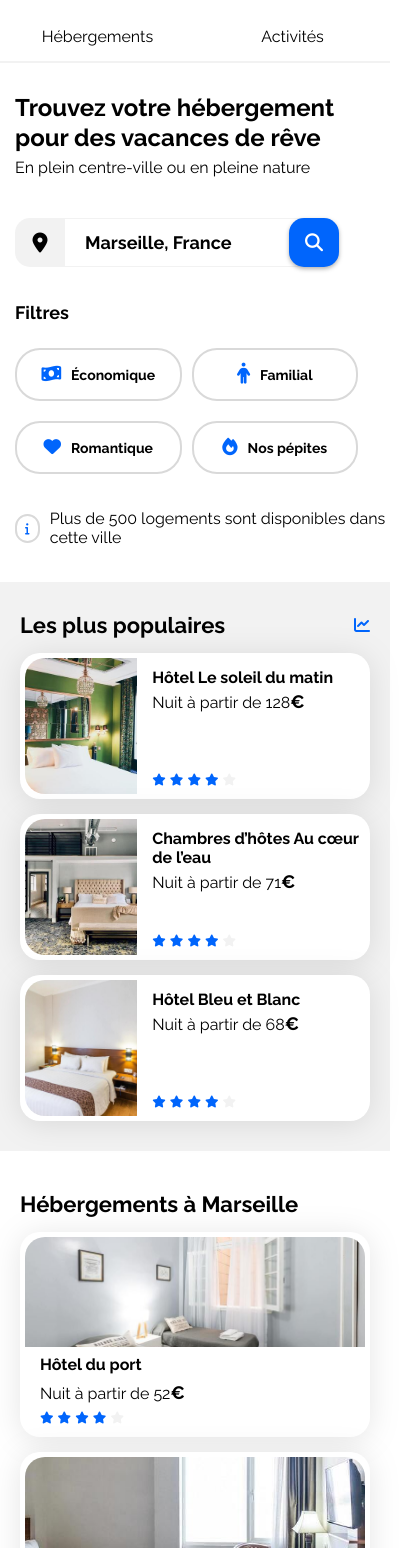
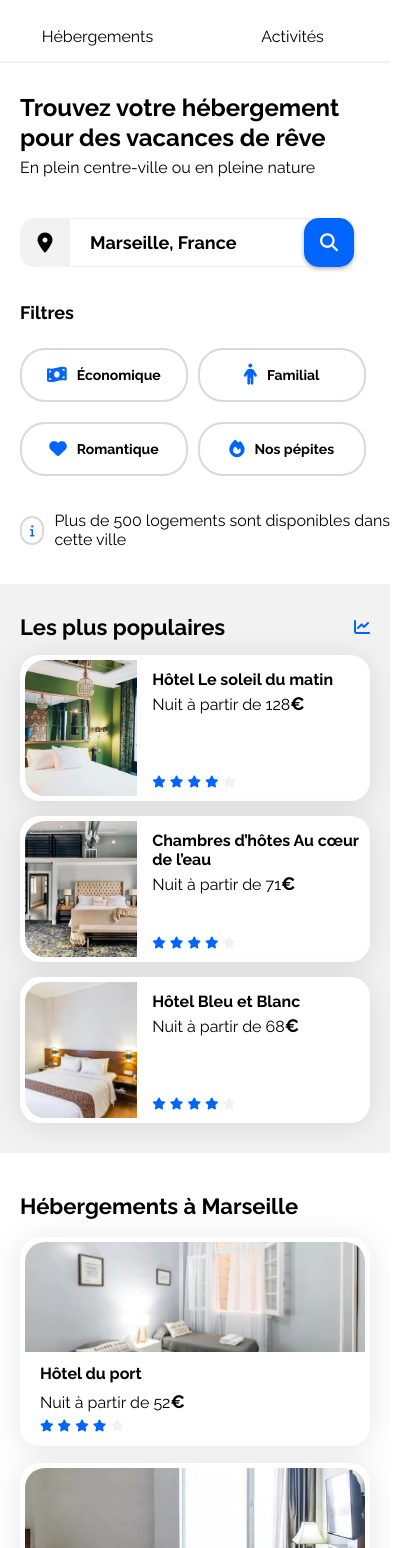
Before and after one commit to Melba17/P2-BOOKI, a plain HTML site: page index.html in a window 390 px wide. Shown: the part 52-1600 px from the top of the page, 420 px wide, since content can reach past the window. Drawn offline with Linux system fonts and the light colour scheme.

Commit message:
dernières retouches

```diff
--- a/css/commodites.css
+++ b/css/commodites.css
@@ -61,9 +61,11 @@
   display: flex;
   flex-direction: row;
   flex-wrap: wrap;
-  gap: 27px;
-  margin-top: 30px;
-  margin-bottom: 30px;
+  gap: 3.5%;
+  margin-bottom: 4%;
+}
+.hebergements-cards .card {
+  margin-top: 12%;
 }
 
 .width {
@@ -194,9 +196,7 @@
   .hebergements {
     width: 100%;
   }
-  .width {
-    width: 31.2%;
-  }
+
   .hebergements-cards img {
     height: 110px;
   }
@@ -246,13 +246,9 @@
   }
   .hebergements-cards {
     flex-direction: column;
-    gap: 15px;
-    margin-top: 15px;
-    margin-bottom: 15px;
   }
   .hebergements-cards .card {
-    display: flex;
-    flex-direction: column;
+    margin-top: 5%;
   }
 
   /******Section Populaires*******/
--- a/css/info.css
+++ b/css/info.css
@@ -35,6 +35,7 @@
   text-align: center;
   font-size: 18px;
   font-weight: 700;
+  outline: none;
   cursor: pointer;
 }
 /***CTA****/
@@ -74,9 +75,10 @@
   display: flex;
   justify-content: center;
   align-items: center;
-  height: 49px;
+  height: 50px;
   border-radius: 25px;
   border: 2px solid var(--icon-bg-color);
+  padding: 0 19px 0 19px;
   font-size: 17px;
   font-weight: 700;
   gap: 10px;
@@ -84,18 +86,7 @@
 .btn:hover {
   background-color: var(--filter-bg-color);
 }
-.one {
-  width: 173px;
-}
-.two {
-  width: 134px;
-}
-.three {
-  width: 170px;
-}
-.four {
-  width: 167px;
-}
+
 /***************INFOS**************/
 .info {
   display: flex;
@@ -118,6 +109,7 @@
     flex-direction: column;
     align-items: flex-start;
   }
+
   .btn {
     font-size: 16px;
   }
@@ -127,32 +119,35 @@
 @media (max-width: 767.98px) {
   /****formatage de la section info*****/
   .marge {
-    margin-left: 15px;
+    margin-left: 20px;
   }
   .haut {
     margin-top: 30px;
   }
-  /***champ de recherche****/
+
+  /****champ de recherche****/
   .cadre {
-    width: 235px;
+    width: 245px;
     text-align: start;
     padding-left: 20px;
     margin-right: -15px;
   }
 
   /***icône loupe à la place du bouton "rechercher"***/
+
+  .submit {
+    width: 50px;
+    height: 49px;
+    border-radius: 15px;
+    filter: drop-shadow(0px 2px 2px rgba(0, 0, 0, 0.3));
+  }
   .rechercher {
     display: none;
   }
   .loupe {
     display: block;
   }
-  .submit {
-    width: 50px;
-    height: 49px;
-    border-radius: 15px;
-    filter: drop-shadow(0px 2px 2px rgba(0, 0, 0, 0.3));
-  }
+
   /*******filtres***********/
   .cta_two {
     flex-direction: row;
@@ -160,19 +155,8 @@
     gap: 10px;
   }
   .btn {
+    width: 34%;
     margin-top: 10px;
     font-size: 14px;
   }
-  .one {
-    width: 162.5px;
-  }
-  .two {
-    width: 162.5px;
-  }
-  .three {
-    width: 162.5px;
-  }
-  .four {
-    width: 162.5px;
-  }
 }
--- a/css/modules/footer.css
+++ b/css/modules/footer.css
@@ -4,8 +4,6 @@
   display: flex;
   flex-direction: row;
   background-color: var(--main-bg-color);
-  width: 100%;
-  height: 163px;
 }
 
 /********Mise en forme des 3 colonnes**********/
@@ -14,8 +12,7 @@
   display: flex;
   flex-direction: column;
   justify-content: flex-start;
-  padding-left: 20px;
-  padding-top: 20px;
+  padding: 2%;
   gap: 15px;
 }
 
@@ -24,12 +21,9 @@
 @media (max-width: 767.98px) {
   .bckg {
     flex-direction: column;
-    justify-content: space-around;
-    height: 461px;
   }
   .footer {
-    width: 100%;
-    padding-top: 0;
-    padding-left: 30px;
+    width: 80%;
+    padding: 7%;
   }
 }
--- a/index.html
+++ b/index.html
@@ -89,22 +89,22 @@
           <div class="cta espaces">
             <span>Filtres</span>
             <div class="cta_two">
-              <a href="" class="btn one"
+              <a href="" class="btn"
                 ><i
                   class="fa-solid fa-money-bill-wave fa-lg"
                   aria-hidden="true"
                 ></i
                 >Économique</a
               >
-              <a href="" class="btn two"
+              <a href="" class="btn"
                 ><i class="fa-solid fa-person fa-xl" aria-hidden="true"></i
                 >Familial</a
               >
-              <a href="" class="btn three"
+              <a href="" class="btn"
                 ><i class="fa-solid fa-heart fa-lg" aria-hidden="true"></i
                 >Romantique</a
               >
-              <a href="" class="btn four"
+              <a href="" class="btn"
                 ><i class="fa-solid fa-fire fa-lg" aria-hidden="true"></i>Nos
                 pépites</a
               >
```
